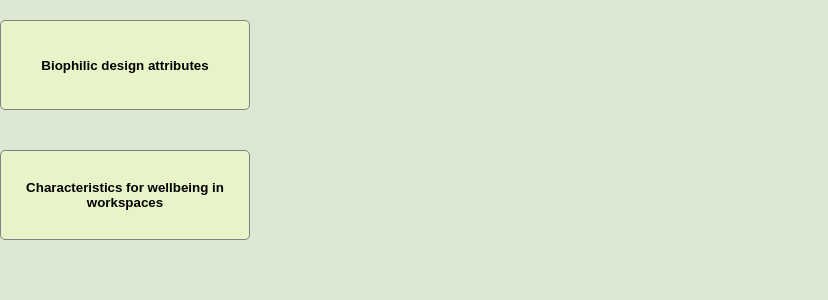
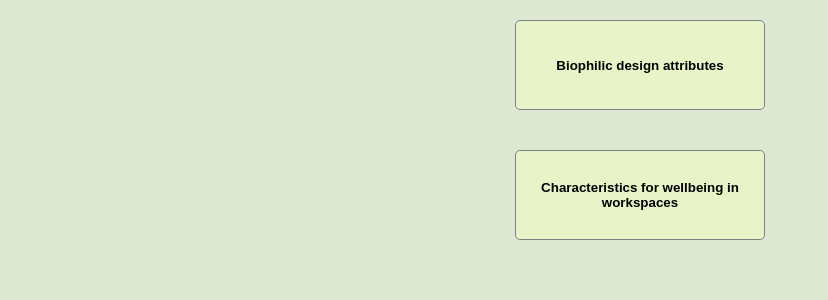
Before and after one commit to hossamYNWA/biophilic_design, a React (Create React App) app: page / in a window 1280 px wide. Both pictures are taken after a click on the element "Spaces for Formal Working". Shown: the top 300 px of the page, without its empty margins (0-828 px from the left). Built offline with nearby package versions, Linux system fonts and the light colour scheme.

Commit message:
added tree.jsx styling

```diff
--- a/src/components/Tree.jsx
+++ b/src/components/Tree.jsx
@@ -1,4 +1,5 @@
 import BigButton from "./BigButton";
+import classes from "./tree.module.css";
 const DATA = [
   {
     last: false,
@@ -207,7 +208,7 @@ const Tree = () => {
       <BigButton keyName={category.name} configs={category.value} key={i} />
     );
   });
-  return <div>{bigContent}</div>;
+  return <div className={classes.container}>{bigContent}</div>;
 };
 
 export default Tree;
--- /dev/null
+++ b/src/components/tree.module.css
@@ -0,0 +1,8 @@
+.container{
+    width:80%;
+    margin: auto;
+    display: flex;
+    flex-direction: column;
+    justify-content: center;
+    align-items: center;
+}
```
